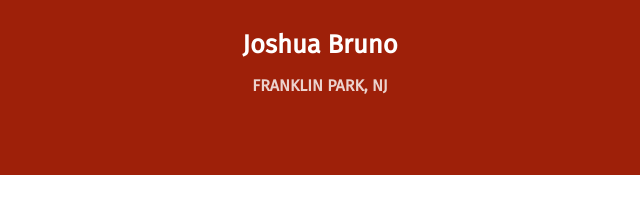
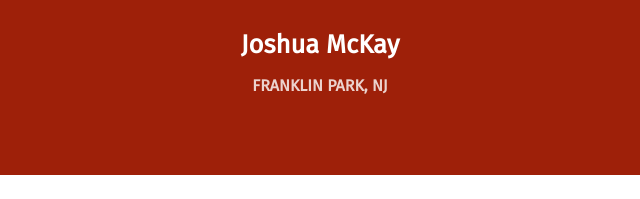
Before and after one commit to RVCC-CISY225-S2019/project-2-nubiZmal, a plain HTML site: page index.html in a window 1280 px wide. Shown: the part 287-486 px from the top of the page, 320-960 px from the left. Drawn offline with Linux system fonts and the light colour scheme.

Commit message:
change html

```diff
--- a/index.html
+++ b/index.html
@@ -19,7 +19,7 @@
         <section class="hero">
             <div class="content">
                 <img class="my-picture" src="images/joshpic.jpg" alt="This is a picture of me">
-                <p class="my-name">Joshua Bruno</p>
+                <p class="my-name">Joshua McKay</p>
                 <p class="my-location">Franklin Park, NJ</p>
             </div>
         </section>
```
